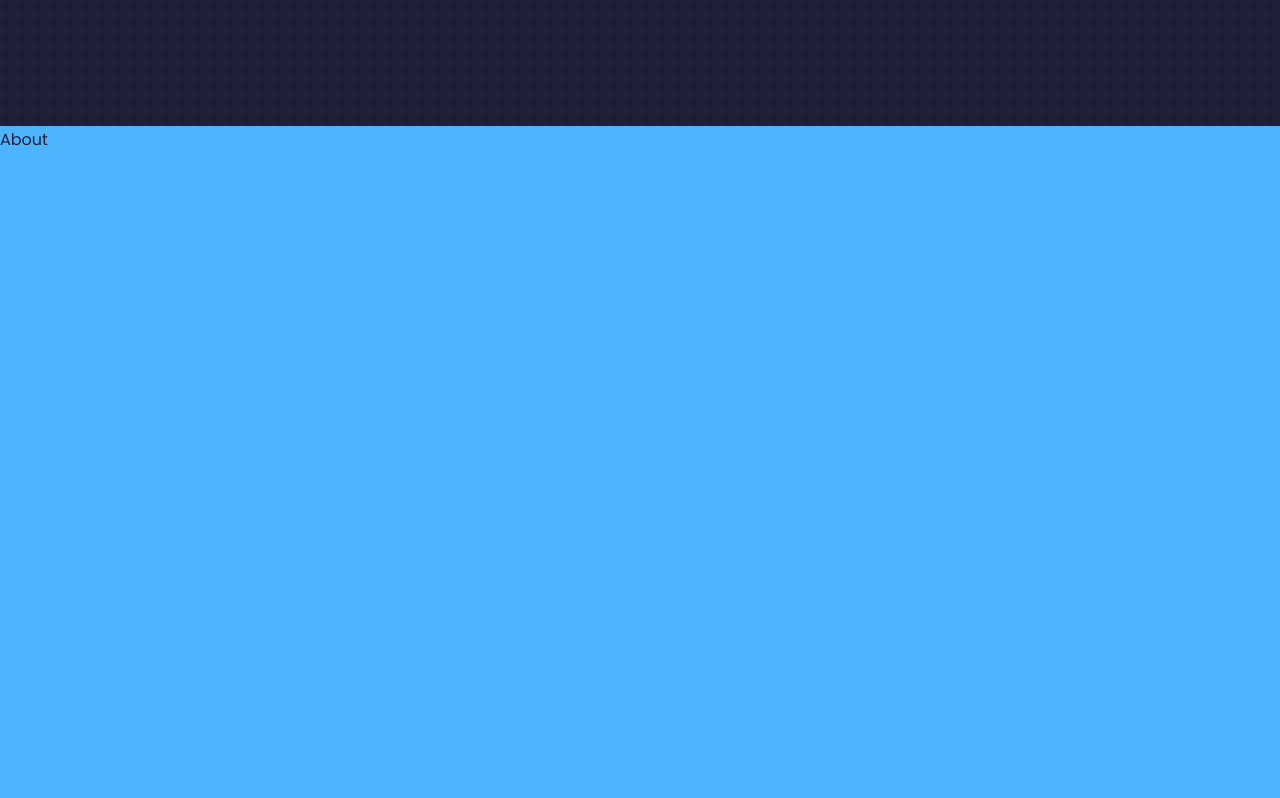
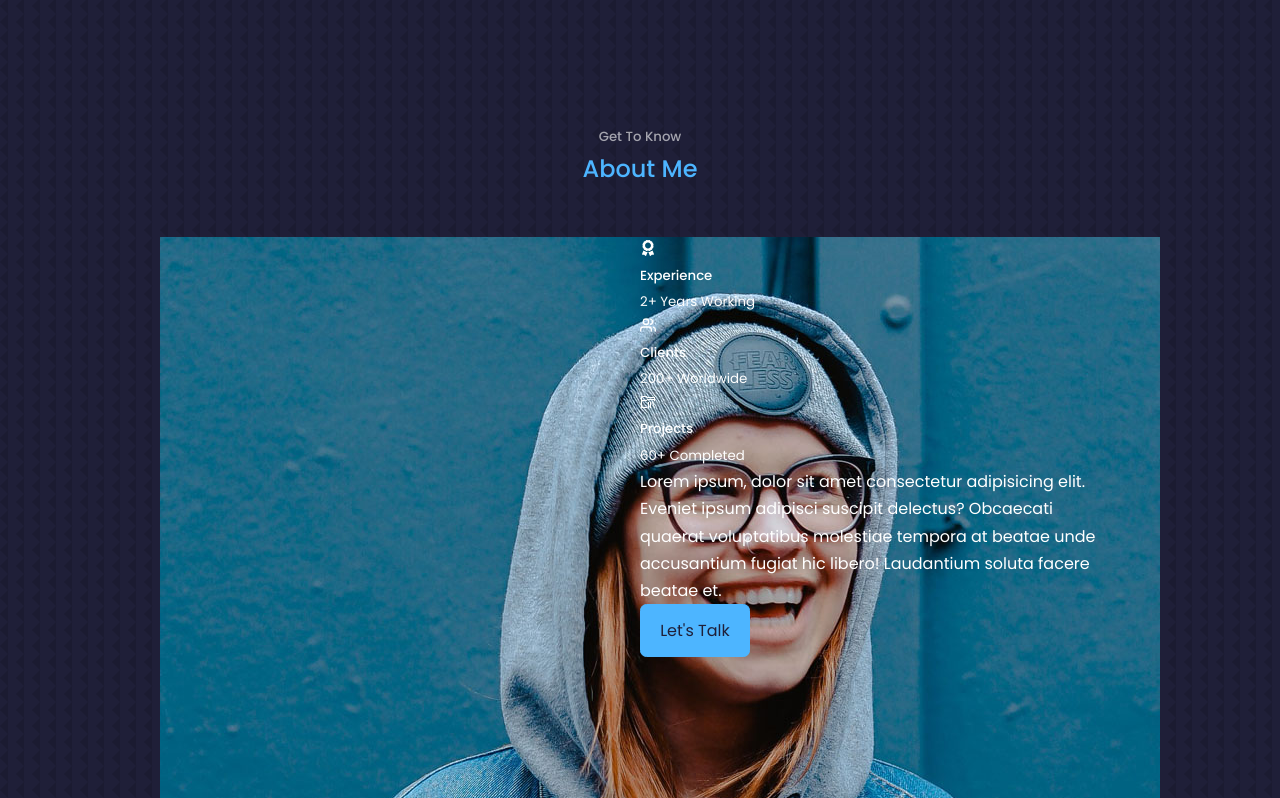
Before and after one commit to Lukmon492/Portfolio-project, a React (Vite) app in the folder New-portfolio/: page / in a window 1280 px wide. Shown: the part 802-1600 px from the top of the page. Built offline with nearby package versions, Linux system fonts and the light colour scheme.

Commit message:
modifications

```diff
--- a/New-portfolio/src/components/about/About.jsx
+++ b/New-portfolio/src/components/about/About.jsx
@@ -1,10 +1,51 @@
 import React from "react";
 import "./about.css";
+import { FaAward } from "react-icons/fa";
+import { FiUsers } from "react-icons/fi";
+import { VscFolderLibrary } from "react-icons/vsc";
+import ME from "../../assets/me-about.jpg";
 
 const About = () => {
   return (
-    <section id="about" className="btn-primary">
-      About
+    <section id="about">
+      <h5>Get To Know</h5>
+      <h2>About Me</h2>
+
+      <div className="container about__container">
+        <div className="about__me">
+          <div className="about__me-image">
+            <img src={ME} alt="About Image" />
+          </div>
+        </div>
+        <div className="about__content">
+          <div className="about__cards">
+            <article className="about__card">
+              <FaAward className="about__icon" />
+              <h5>Experience</h5>
+              <small>2+ Years Working</small>
+            </article>
+            <article className="about__card">
+              <FiUsers className="about__icon" />
+              <h5>Clients</h5>
+              <small>200+ Worldwide</small>
+            </article>
+            <article className="about__card">
+              <VscFolderLibrary className="about__icon" />
+              <h5>Projects</h5>
+              <small>60+ Completed</small>
+            </article>
+          </div>
+          <p>
+            Lorem ipsum, dolor sit amet consectetur adipisicing elit. Eveniet
+            ipsum adipisci suscipit delectus? Obcaecati quaerat voluptatibus
+            molestiae tempora at beatae unde accusantium fugiat hic libero!
+            Laudantium soluta facere beatae et.
+          </p>
+          <a href="#contact" className="btn btn-primary">
+            Let's Talk
+          </a>
+        </div>
+      </div>
     </section>
   );
 };
--- a/New-portfolio/src/components/about/about.css
+++ b/New-portfolio/src/components/about/about.css
@@ -0,0 +1,10 @@
+.about__container {
+  display: grid;
+  grid-template-columns: 35% 50%;
+  background: greenyellow;
+  gap: 15%;
+}
+.about__me {
+  background: red;
+  width: 100%;
+}
```
